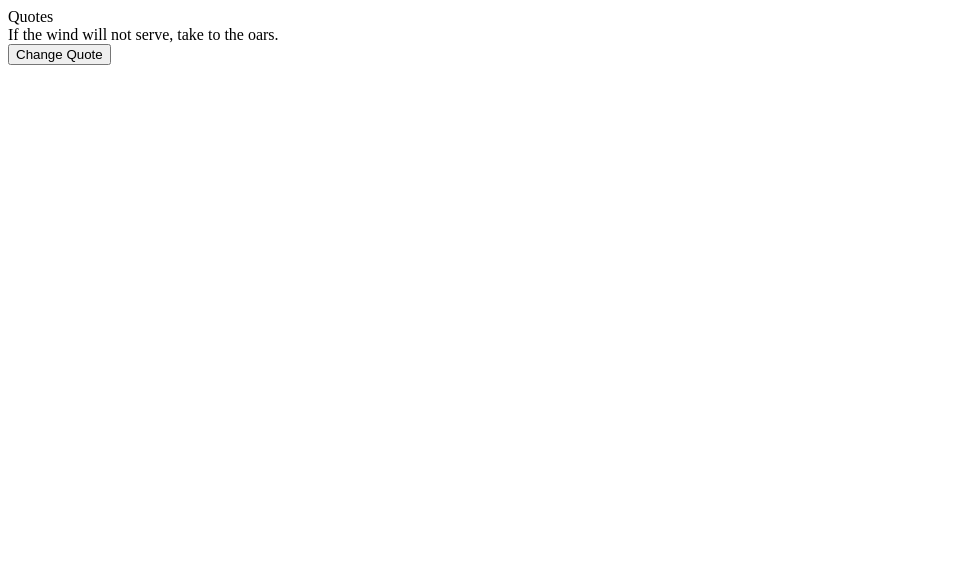
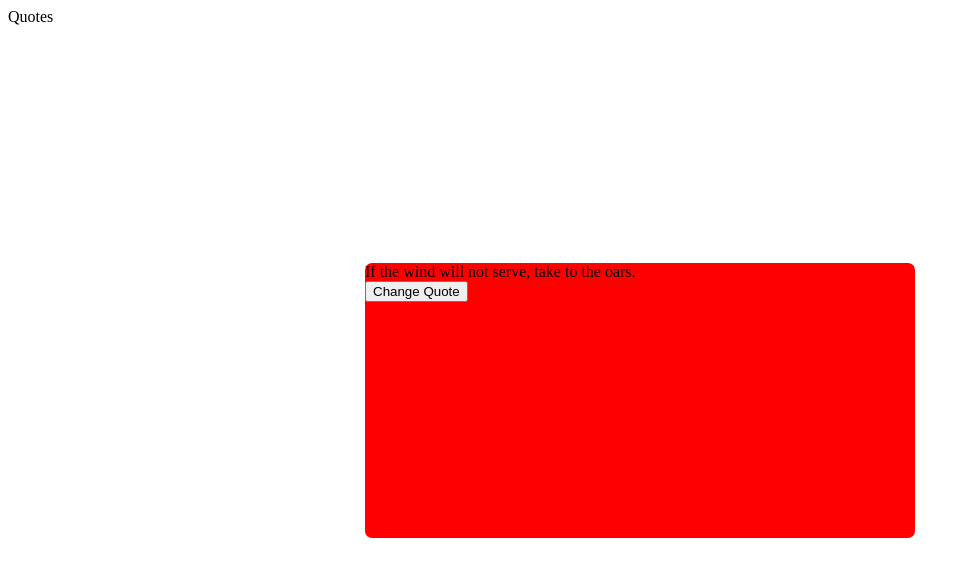
Before and after one commit to KHegedus1/RandomQuoteMachine, a React (Create React App) app in the folder project/: page / in a window 1280 px wide. Shown: the top 576 px of the page, without its empty margins (0-970 px from the left). Built offline with nearby package versions, Linux system fonts and the light colour scheme.

Commit message:
Css,postavljanje glavnog dijela na sredinu

```diff
--- a/project/src/App.js
+++ b/project/src/App.js
@@ -10,7 +10,7 @@ function App() {
     <div id ="qoute-box">
       <div id="text">{quote}</div>
       <div id="author"></div>
-      <button onClick={()=>setQuote("sfasf")}>Change Quote</button>
+      <button onClick={()=>setQuote("Citat 2 test")}>Change Quote</button>
       <div><a id="tweet-quote"></a></div>
     </div>
     </>
--- a/project/src/Style.css
+++ b/project/src/Style.css
@@ -0,0 +1,7 @@
+#qoute-box{
+    background-color:red; /* Test,kasnije mora biti bijelo */
+    position: absolute; left: 0; right: 0; top: 0; bottom: 0; margin: auto;
+    width: 550px;
+    height:275px;
+    border-radius: 7px;
+}
```
